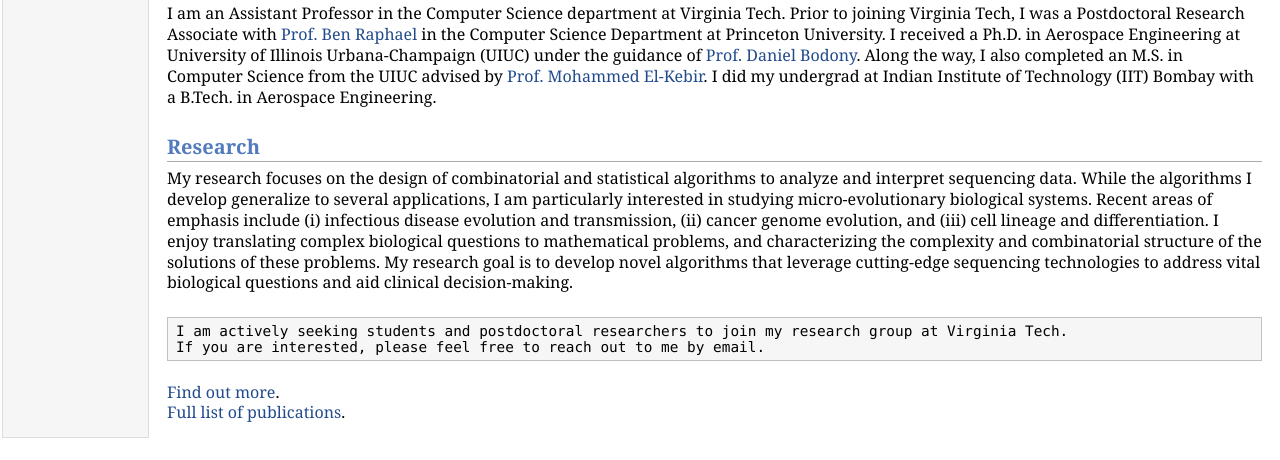
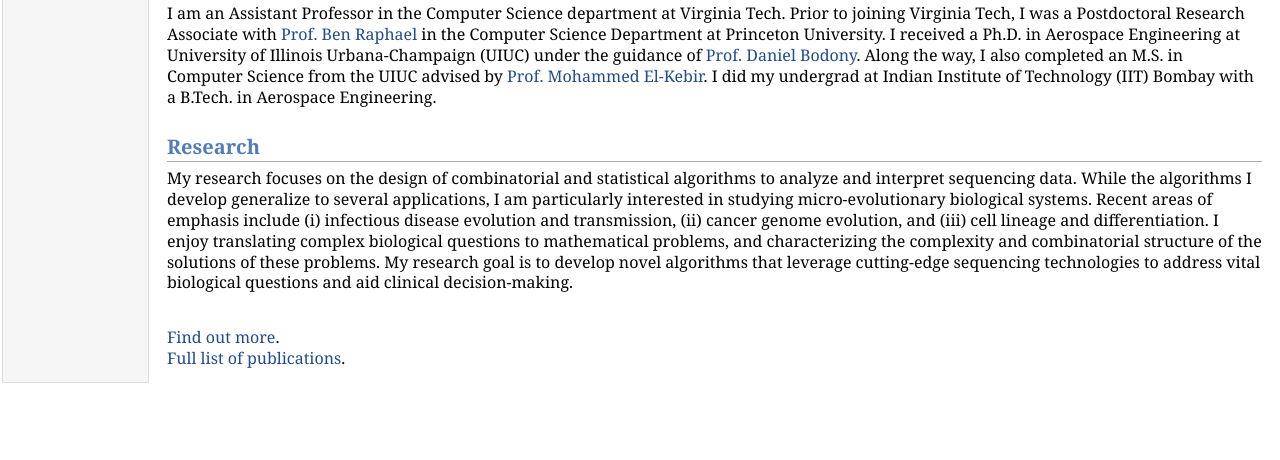
Before and after one commit to sashitt2/sashitt2.github.io, a plain HTML site: page index.html in a window 1280 px wide. Shown: the part 322-782 px from the top of the page. Drawn offline with Linux system fonts and the light colour scheme.

Commit message:
update(index)

```diff
--- a/index.html
+++ b/index.html
@@ -43,11 +43,6 @@ Recent areas of emphasis include (i) infectious disease evolution and transmissi
 I enjoy translating complex biological questions to mathematical problems, and characterizing the complexity and combinatorial structure of the solutions of these problems.
 My research goal is to develop novel algorithms that leverage cutting-edge sequencing technologies to address vital biological questions and aid clinical decision-making.<br /><br />
 </p>
-<div class="codeblock">
-<div class="blockcontent"><pre>
-I am actively seeking students and postdoctoral researchers to join my research group at Virginia Tech.
-If you are interested, please feel free to reach out to me by email.
-</pre></div></div>
 <p><a href="research.html">Find out more</a>. <br />
 <a href="publications.html">Full list of publications</a>. <br />
 
```
Also changed, not shown: 1 other file.
